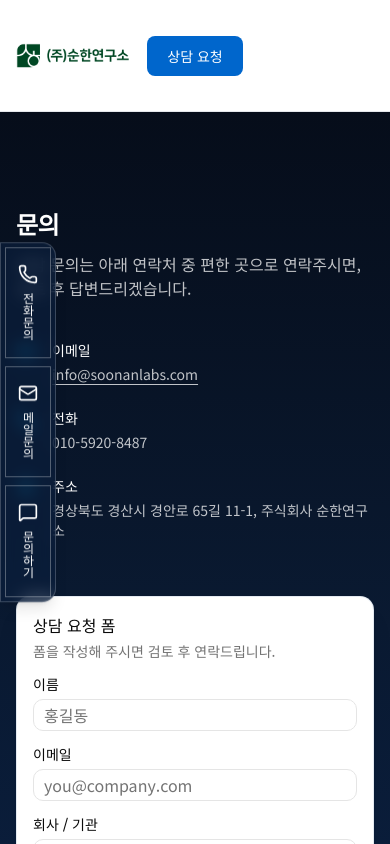
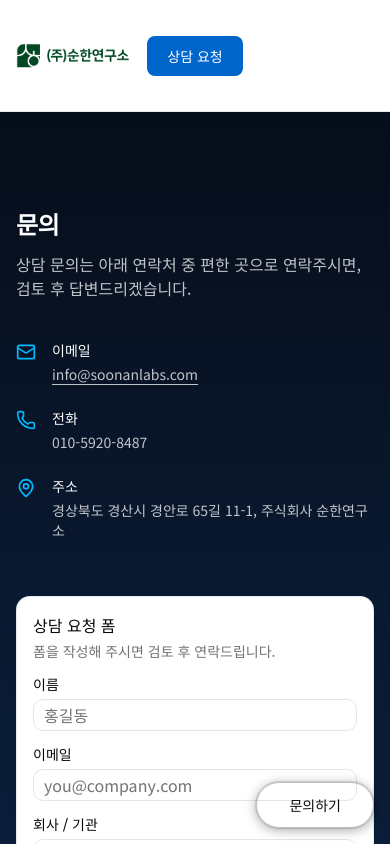
Before and after one commit to salesalanshin-cmd/my-company, a Next.js app: page /contact in a window 390 px wide. Shown: the top 844 px of the page. Built offline with nearby package versions, Linux system fonts and the light colour scheme.

Commit message:
feat: 모바일 문의 버튼 팝업으로 변경

```diff
--- a/components/ui/quick-menu.tsx
+++ b/components/ui/quick-menu.tsx
@@ -1,4 +1,7 @@
+"use client"
+
 import Link from "next/link"
+import { useEffect, useRef, useState, type RefObject } from "react"
 import { Mail, MessageSquare, Phone, type LucideIcon } from "lucide-react"
 
 import { cn } from "@/lib/utils"
@@ -29,6 +32,83 @@ const items: QuickMenuItem[] = [
     icon: MessageSquare,
   },
 ]
+
+function getBackgroundColor(element: Element): string {
+  let node: Element | null = element
+  while (node && node !== document.documentElement) {
+    const { backgroundColor } = getComputedStyle(node)
+    if (
+      backgroundColor &&
+      backgroundColor !== "transparent" &&
+      backgroundColor !== "rgba(0, 0, 0, 0)"
+    ) {
+      return backgroundColor
+    }
+    node = node.parentElement
+  }
+
+  return getComputedStyle(document.body).backgroundColor || "rgb(255, 255, 255)"
+}
+
+function isLightBackground(color: string): boolean {
+  const oklch = color.match(/oklch\(\s*([\d.]+)/)
+  if (oklch) {
+    return parseFloat(oklch[1]) > 0.55
+  }
+
+  const rgb = color.match(/rgba?\(\s*(\d+)[,\s]+(\d+)[,\s]+(\d+)/)
+  if (rgb) {
+    const r = Number(rgb[1]) / 255
+    const g = Number(rgb[2]) / 255
+    const b = Number(rgb[3]) / 255
+    const luminance = 0.2126 * r + 0.7152 * g + 0.0722 * b
+    return luminance > 0.55
+  }
+
+  return true
+}
+
+function useLightBackgroundBehind(ref: RefObject<HTMLButtonElement | null>) {
+  const [onLightBg, setOnLightBg] = useState(false)
+
+  useEffect(() => {
+    const button = ref.current
+    if (!button) return
+
+    let raf = 0
+
+    const update = () => {
+      const rect = button.getBoundingClientRect()
+      const x = Math.min(window.innerWidth - 1, Math.max(0, rect.left + rect.width / 2))
+      const y = Math.min(window.innerHeight - 1, Math.max(0, rect.top + rect.height / 2))
+
+      button.style.pointerEvents = "none"
+      const element = document.elementFromPoint(x, y)
+      button.style.pointerEvents = ""
+
+      if (element) {
+        setOnLightBg(isLightBackground(getBackgroundColor(element)))
+      }
+    }
+
+    const schedule = () => {
+      cancelAnimationFrame(raf)
+      raf = requestAnimationFrame(update)
+    }
+
+    schedule()
+    window.addEventListener("scroll", schedule, { passive: true })
+    window.addEventListener("resize", schedule)
+
+    return () => {
+      cancelAnimationFrame(raf)
+      window.removeEventListener("scroll", schedule)
+      window.removeEventListener("resize", schedule)
+    }
+  }, [ref])
+
+  return onLightBg
+}
 
 function QuickMenuButton({
   item,
@@ -67,15 +147,95 @@ function QuickMenuButton({
   )
 }
 
+function MobileQuickMenuLink({
+  item,
+  onNavigate,
+}: {
+  item: QuickMenuItem
+  onNavigate: () => void
+}) {
+  const Icon = item.icon
+  const className =
+    "flex items-center gap-3 rounded-lg px-4 py-3 text-foreground transition-colors hover:bg-muted"
+
+  const content = (
+    <>
+      <Icon className="size-5 shrink-0" aria-hidden />
+      <span className="text-sm font-medium">{item.label}</span>
+    </>
+  )
+
+  if (item.external) {
+    return (
+      <a href={item.href} className={className} onClick={onNavigate}>
+        {content}
+      </a>
+    )
+  }
+
+  return (
+    <Link href={item.href} className={className} onClick={onNavigate}>
+      {content}
+    </Link>
+  )
+}
+
 export function QuickMenu() {
+  const [open, setOpen] = useState(false)
+  const mobileButtonRef = useRef<HTMLButtonElement>(null)
+  const onLightBg = useLightBackgroundBehind(mobileButtonRef)
+
   return (
+    <>
       <nav
         aria-label="빠른 문의"
-      className="fixed top-1/2 left-0 z-40 flex -translate-y-1/2 flex-col gap-1 overflow-hidden rounded-r-xl border border-white/20 bg-[rgba(10,31,60,0.7)] p-1 shadow-lg backdrop-blur-sm"
+        className="fixed top-1/2 left-0 z-40 hidden -translate-y-1/2 flex-col gap-1 overflow-hidden rounded-r-xl border border-white/20 bg-[rgba(10,31,60,0.7)] p-1 shadow-lg backdrop-blur-sm md:flex"
       >
         {items.map((item, index) => (
           <QuickMenuButton key={item.href} item={item} showDivider={index > 0} />
         ))}
       </nav>
+
+      <button
+        ref={mobileButtonRef}
+        type="button"
+        onClick={() => setOpen(true)}
+        className={cn(
+          "fixed right-4 bottom-4 z-40 rounded-full border bg-transparent px-8 py-3 text-sm font-medium shadow-[0_2px_12px_rgba(0,0,0,0.35),0_0_0_1px_rgba(0,0,0,0.12)] transition-colors md:hidden",
+          onLightBg
+            ? "border-foreground/25 text-foreground"
+            : "border-white/30 text-white"
+        )}
+      >
+        문의하기
+      </button>
+
+      {open ? (
+        <div
+          className="fixed inset-0 z-50 md:hidden"
+          role="dialog"
+          aria-modal="true"
+          aria-label="문의하기"
+        >
+          <button
+            type="button"
+            aria-label="닫기"
+            className="absolute inset-0 bg-black/40 backdrop-blur-sm"
+            onClick={() => setOpen(false)}
+          />
+          <div className="absolute right-0 bottom-0 left-0 rounded-t-2xl border-t border-border bg-background/90 p-4 pb-[max(1rem,env(safe-area-inset-bottom))] shadow-lg backdrop-blur-md">
+            <div className="flex flex-col gap-1">
+              {items.map((item) => (
+                <MobileQuickMenuLink
+                  key={item.href}
+                  item={item}
+                  onNavigate={() => setOpen(false)}
+                />
+              ))}
+            </div>
+          </div>
+        </div>
+      ) : null}
+    </>
   )
 }
```
Lines whose indentation alone changed are shown as unchanged.
